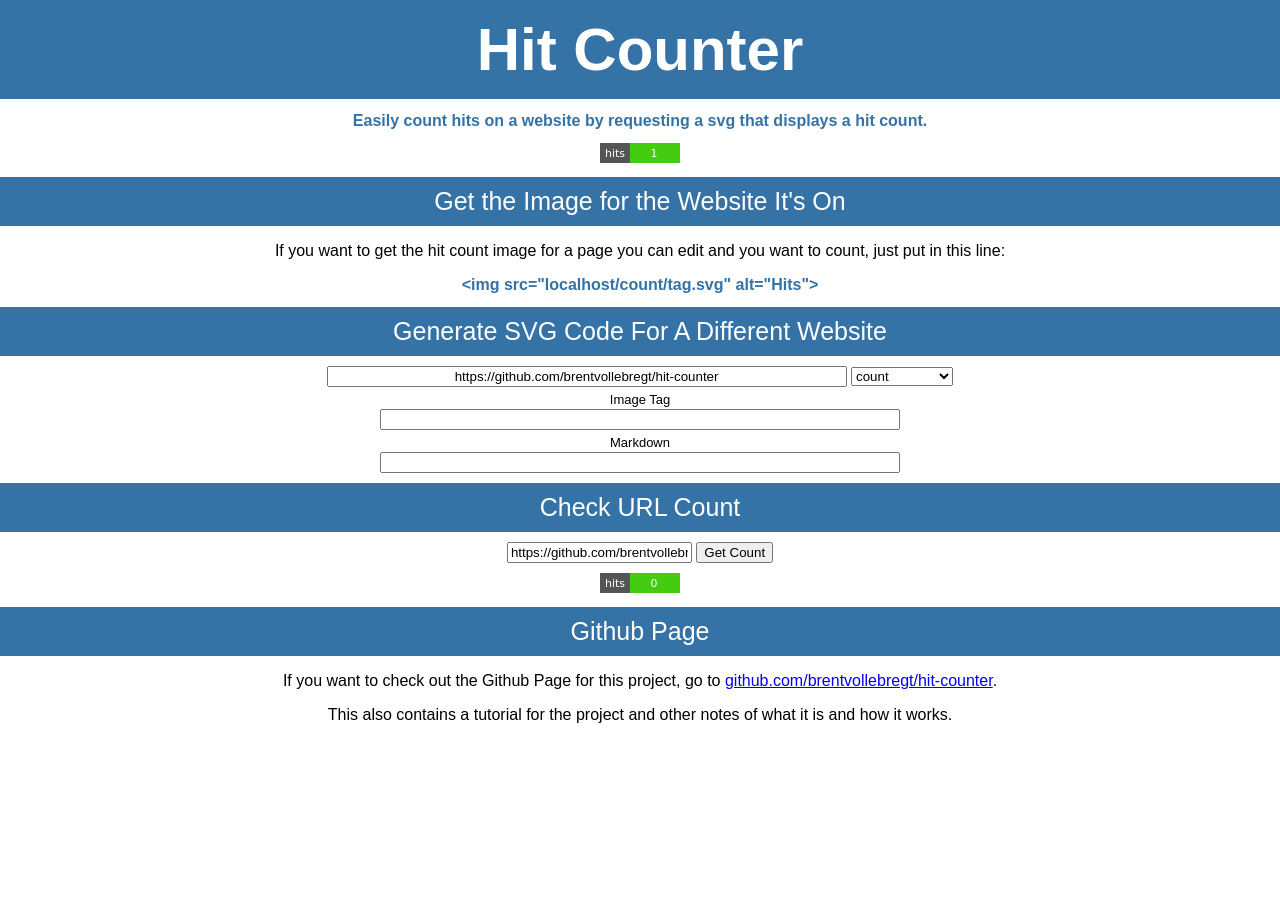
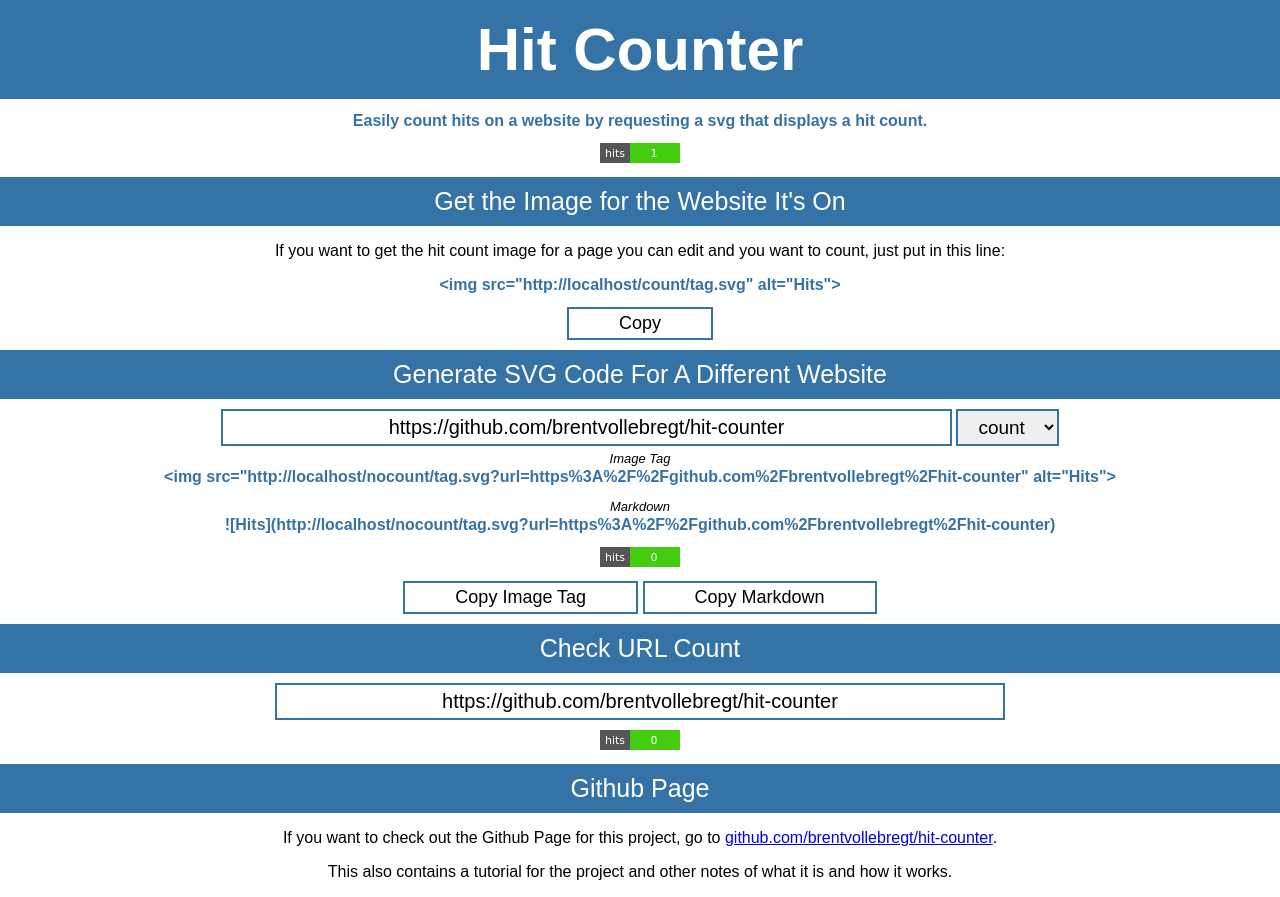
Before and after one commit to brentvollebregt/hit-counter, a Flask app: page / in a window 1280 px wide. Before the commit the page ends 723 px from the top, so only its background shows below. Run offline with Flask 2, Linux system fonts and the light colour scheme; data comes from the database, SQL or seed files in the repository.

Commit message:
Completed index.html

```diff
--- a/templates/index.html
+++ b/templates/index.html
@@ -7,6 +7,7 @@
             body {
                 margin: 0;
                 font-family: Arial, Helvetica, sans-serif;
+                text-align: center;
             }
 
             h1, h2 {
@@ -40,8 +41,11 @@
                 text-align: center;
             }
 
-            input {
+            input, select {
                 text-align: center;
+                border: 2px solid #3572A5;
+                font-size: 20px;
+                padding: 5px;
             }
 
             .head_text {
@@ -55,6 +59,15 @@
             .small_headers {
                 margin: 5px 0 2px 0;
                 font-size: 13px;
+                font-style: italic;
+            }
+
+            .copy_button {
+                border: 2px solid #3572A5;
+                cursor: pointer;
+                background: transparent;
+                font-size: 18px;
+                padding: 4px 50px;
             }
         </style>
         <script>
@@ -65,11 +78,43 @@
                 if (count) {
                     countString = 'count';
                 }
+                let imageUrl = window.location.origin + '/' + countString + '/tag.svg?url=' + encodeURIComponent(url);
+                document.getElementById('resultImageTag').innerText = '<img src="' + imageUrl + '" alt="Hits">';
+                document.getElementById('resultMarkdown').innerText = '![Hits](' + imageUrl + ')';
+                document.getElementById('resultImage').src = window.location.origin + '/nocount/tag.svg?url=' + encodeURIComponent(url);
             }
 
             function checkUrl() {
                 let url = document.getElementById('urlCheck').value;
                 document.getElementById('urlCheckImage').src = '/nocount/tag.svg?url=' + encodeURIComponent(url);
+            }
+
+            function copyContentOf(id) {
+                let text = document.getElementById(id).innerText;
+
+                if (navigator.clipboard) {
+                    navigator.clipboard.writeText(text)
+                        .then(() => {})
+                        .catch(err => {
+                            console.error('Could not copy text: ', err);
+                        });
+                } else {
+                    let textArea = document.createElement("textarea");
+                    textArea.value = text;
+                    document.body.appendChild(textArea);
+                    textArea.select();
+
+                    let successful = document.execCommand('copy');
+                    document.body.removeChild(textArea);
+
+                    if (!successful) {
+                        alert("Failed to copy")
+                    }
+                }
+            }
+
+            function host() {
+                document.write(window.location.origin);
             }
         </script>
     </head>
@@ -82,25 +127,30 @@
 
         <h2>Get the Image for the Website It's On</h2>
         <p>If you want to get the hit count image for a page you can edit and you want to count, just put in this line:</p>
-        <p class="head_text">&lt;img src="<script>document.write(window.location.host)</script>/count/tag.svg" alt="Hits"&gt;</p>
+        <p class="head_text" id="standard">&lt;img src="<script>host()</script>/count/tag.svg" alt="Hits"&gt;</p>
+        <button class="copy_button" onclick="copyContentOf('standard')">Copy</button>
 
         <h2>Generate SVG Code For A Different Website</h2>
         <div style="text-align: center;">
-            <input id="url" placeholder="https://github.com/brentvollebregt/hit-counter" value="https://github.com/brentvollebregt/hit-counter" style="width: 50%;">
-            <select id="count" style="width: 10%;">
+            <input id="url" placeholder="https://github.com/brentvollebregt/hit-counter" value="https://github.com/brentvollebregt/hit-counter" style="width: 70%;" onkeyup="generateCode()">
+            <select id="count" style="width: 10%; font-size: 19px;">
                 <option>count</option>
                 <option>no-count</option>
             </select>
             <p class="small_headers">Image Tag</p>
-            <input id="resultImageTag" style="width: 50%;">
+            <p id="resultImageTag" class="head_text" style="margin-top: 0">&lt;img src=&quot;<script>host()</script>/nocount/tag.svg?url=https%3A%2F%2Fgithub.com%2Fbrentvollebregt%2Fhit-counter&quot; alt=&quot;Hits&quot;&gt;</p>
             <p class="small_headers">Markdown</p>
-            <input id="resultMarkdown" style="width: 50%;">
+            <p id="resultMarkdown" class="head_text" style="margin-top: 0">![Hits](<script>host()</script>/nocount/tag.svg?url=https%3A%2F%2Fgithub.com%2Fbrentvollebregt%2Fhit-counter)</p>
+            <div style="margin: 10px 0;">
+                <img id="resultImage" src="/nocount/tag.svg?url=https%3A%2F%2Fgithub.com%2Fbrentvollebregt%2Fhit-counter" alt="Hits">
+            </div>
+            <button class="copy_button" onclick="copyContentOf('resultImageTag')">Copy Image Tag</button>
+            <button class="copy_button" onclick="copyContentOf('resultMarkdown')">Copy Markdown</button>
         </div>
 
         <h2>Check URL Count</h2>
         <div>
-            <input id="urlCheck" placeholder="https://github.com/brentvollebregt/hit-counter" value="https://github.com/brentvollebregt/hit-counter">
-            <button onclick="checkUrl()">Get Count</button>
+            <input id="urlCheck" placeholder="https://github.com/brentvollebregt/hit-counter" value="https://github.com/brentvollebregt/hit-counter" style="width: 70%;" onkeyup="checkUrl()">
         </div>
         <div style="margin-top: 10px;">
             <img id="urlCheckImage" src="/nocount/tag.svg?url=https%3A%2F%2Fgithub.com%2Fbrentvollebregt%2Fhit-counter" alt="Hits">
@@ -109,7 +159,5 @@
         <h2>Github Page</h2>
         <p>If you want to check out the Github Page for this project, go to <a href="https://github.com/brentvollebregt/hit-counter">github.com/brentvollebregt/hit-counter</a>.</p>
         <p>This also contains a tutorial for the project and other notes of what it is and how it works.</p>
-
-        <script>generateCode();checkUrl();</script>
     </body>
 </html>
```
